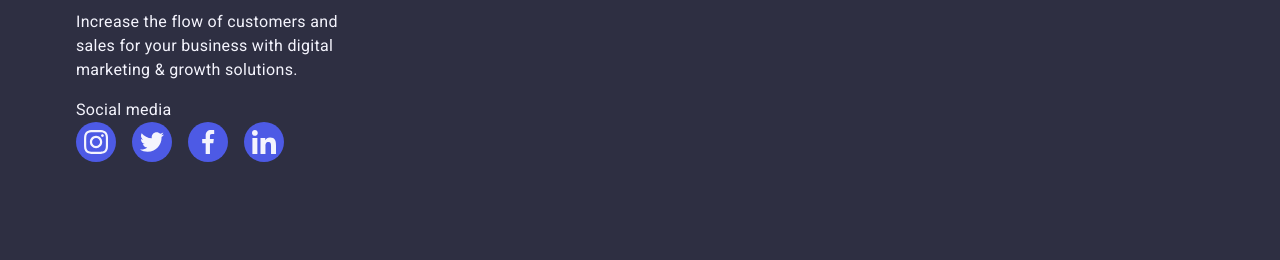
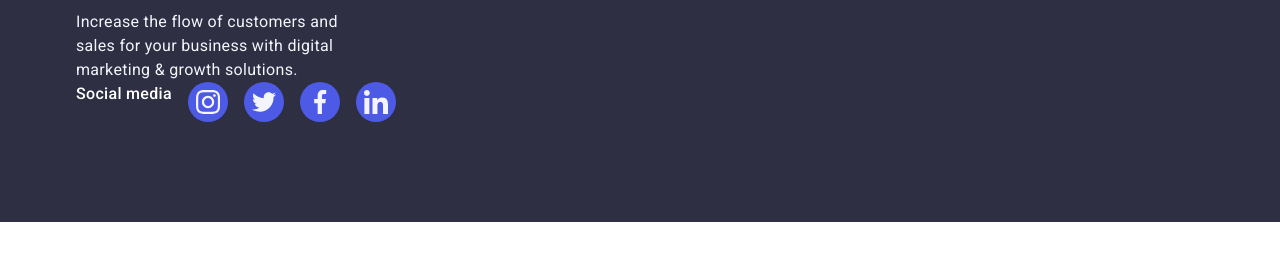
Before and after one commit to OleksandrT434/goit-markup-hw-04, a plain HTML site: page index.html in a window 1280 px wide. Shown: the part 3374-3634 px from the top of the page. After the commit the page ends 3596 px from the top, so only its background shows below. Drawn offline with nearby package versions, Linux system fonts and the light colour scheme.

Commit message:
up footer

```diff
--- a/css/stylse.css
+++ b/css/stylse.css
@@ -541,9 +541,20 @@ button {
 .media-icon-footer:hover {
     background-color: #31D0AA;
 }
+.media-text{
+    margin-right: 120px;
 
+}
+.second-text{
+    font-weight: 500;
+    font-size: 16px;
+    line-height: 1.5;
+    letter-spacing: 0.02em;
+    color: #ffffff;
+    margin-bottom: 16px;
+}
 .footer-cont {
-    display: block;
+    display: flex;
     gap: 16px;
     margin: 0 auto;
 }
--- a/index.html
+++ b/index.html
@@ -334,11 +334,13 @@
     <!----------------------------FOTER-->
     <footer class="end-hero">
         <div class="container">
+            <div class="media-text">
             <a class="footer-logo" href="./index.html">Web<span class="footer-style">Studio</span></a>
             <p class="text-footer">Increase the flow of customers and sales for your business with digital marketing &
                 growth solutions.</p>
+            </div>
             <div class="footer-cont">
-                <p class="text-footer">Social media</p>
+                <p class="second-text">Social media</p>
                 <ul class="social-link-footer">
                     <li class="media-icon-footer">
                         <svg width="24" height="24" class="link">
```
